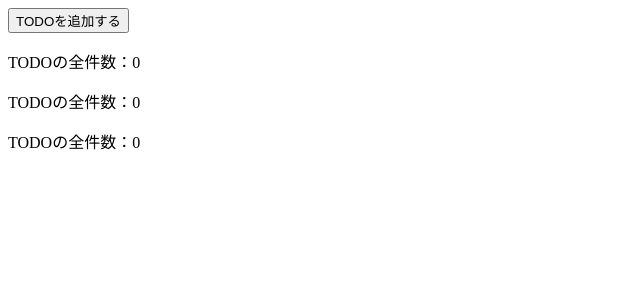
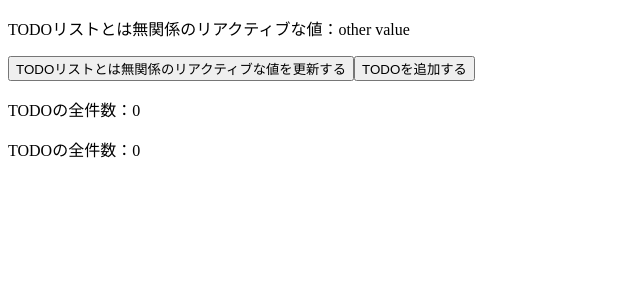
Before and after one commit to masayan1126/vue3-tutorial, a Vue app: page / in a window 1280 px wide. Shown: the top 300 px of the page, without its empty margins (0-640 px from the left). Built offline with nearby package versions, Linux system fonts and the light colour scheme.

Commit message:
proper-use-function

```diff
--- a/src/App.vue
+++ b/src/App.vue
@@ -1,6 +1,9 @@
 <template>
+  <p>TODOリストとは無関係のリアクティブな値：{{ other }}</p>
+  <button @click="updateOther">
+    TODOリストとは無関係のリアクティブな値を更新する
+  </button>
   <button @click="add">TODOを追加する</button>
-  <p>TODOの全件数：{{ notWorkingCount }}</p>
   <p>TODOの全件数：{{ workingCount1() }}</p>
   <p>TODOの全件数：{{ workingCount2 }}</p>
   <ul>
@@ -25,19 +28,23 @@ export default {
       todoList.value.push(todo);
     };
 
-    const notWorkingCount = todoList.value.length;
+    const other = ref("other value");
+    const updateOther = () => (other.value = "updated other value");
 
     const workingCount1 = () => {
+      console.log("reassessmente method !!");
       return todoList.value.length;
     };
     const workingCount2 = computed(() => {
+      console.log("reassessmente computed !!");
       return todoList.value.length;
     });
 
     return {
       todoList,
       add,
-      notWorkingCount,
+      other,
+      updateOther,
       workingCount1,
       workingCount2,
     };
```
